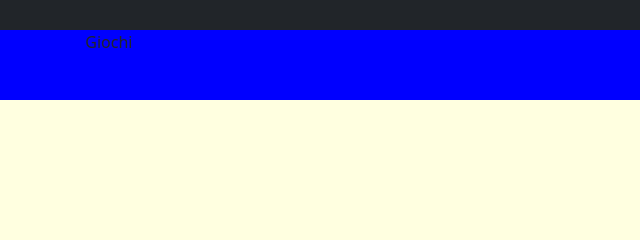
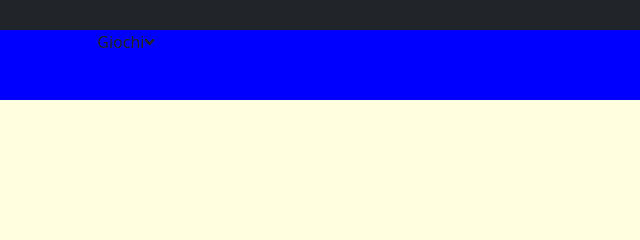
Before and after one commit to Robma1994/htmlcss-playstation, a plain HTML site: page index.html in a window 1280 px wide. Shown: the top 240 px of the page, 640-1280 px from the left. Drawn offline with nearby package versions, Linux system fonts and the light colour scheme.

Commit message:
Struttura header, jumbotron, section-game.

```diff
--- a/index.html
+++ b/index.html
@@ -23,7 +23,8 @@
                 <i class="fas fa-bars"></i>
             </div>
             <!-- da controllare -->
-            <div id="nav" class="col-11 d-flex position-absolute top-0 end-0 ms_explosion">
+            <div id="nav" class="col-11 position-absolute top-0 end-0 ms_explosion">
+                <div class="row d-flex">
                     <div class="col-6 ">
                         <ul class="d-flex ">
                             <li>
@@ -35,15 +36,17 @@
                     </div>
                     <div class="col-5">
                         <ul class="d-flex">
-                        <li>
+                            <li class="d-flex justify-content-center align-items-center">
                                 <span>Giochi</span>
-                            <i></i>
+                                <i class="fas fa-angle-down"></i>
                             </li>
 
                         </ul>
 
 
                     </div>
+                </div>
+
             </div>
             <!-- da controllare -->
 
```
Lines whose indentation alone changed are shown as unchanged.
